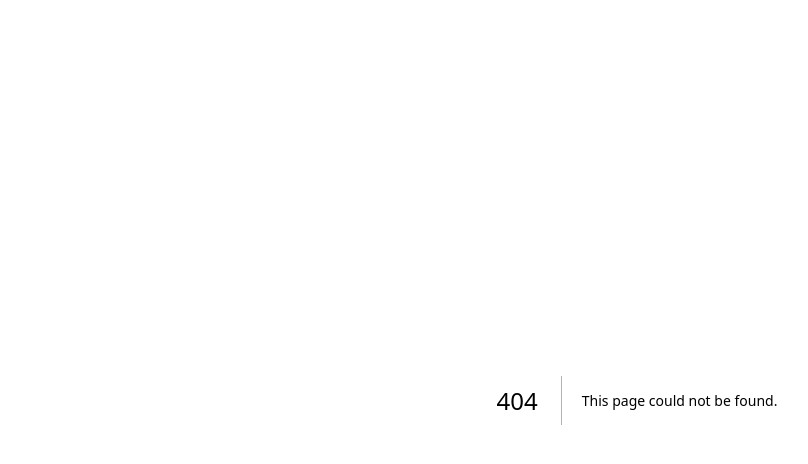
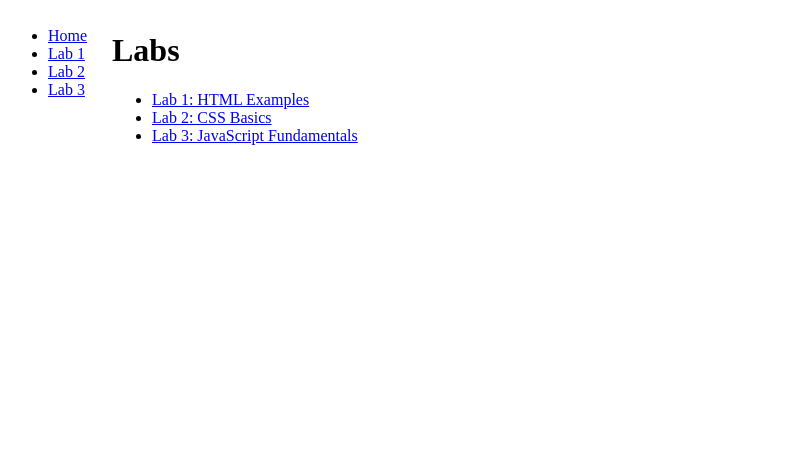
Before and after one commit to mirzaworld/kambaz-next-js, a Next.js app: page /labs in a window 1280 px wide. Before the commit this address had no page. Shown: the top 464 px of the page, without its empty margins (3-811 px from the left). Built offline with nearby package versions, Linux system fonts and the light colour scheme.

Commit message:
Add navigation links and layout for lab pages

```diff
--- /dev/null
+++ b/app/labs/TOC.tsx
@@ -0,0 +1,27 @@
+import Link from "next/link";
+
+export default function TOC() {
+    return (
+        <ul>
+            <li>
+                <Link href = "/labs" id = "wd-lab1-link" >
+                Home </Link>
+            </li>
+
+            <li>
+                <Link href = "/labs/lab1" id = "wd-lab1-link" >
+                Lab 1 </Link>
+            </li>
+
+            <li>
+                <Link href = "/labs/lab2" id = "wd-lab2-link" >
+                Lab 2 </Link>
+            </li>
+
+            <li>
+                <Link href = "/labs/lab3" id = "wd-lab3-link" >
+                Lab 3 </Link>
+            </li>
+        </ul>
+    );
+}
--- /dev/null
+++ b/app/labs/layout.tsx
@@ -0,0 +1,19 @@
+import { ReactNode } from "react";
+import TOC from "./TOC";
+
+export default function labslayout({
+    children,
+    }: Readonly<{ children: ReactNode }>) {
+    return (
+        <table>
+            <tbody>
+                <tr>
+                    <td valign = "top" width = "100px">
+                        <TOC />
+                    </td>
+                    <td valign = "top" > {children} </td>
+                </tr>
+            </tbody>
+        </table>
+    );
+}
--- /dev/null
+++ b/app/labs/page.tsx
@@ -0,0 +1,25 @@
+import Link from "next/link";
+
+export default function labs() {
+    return (
+        <div id = "wd-labs" >
+            <h1> Labs </h1>
+            <ul>
+                <li>
+                    <Link href = "/labs/lab1" id = "wd-lab1-link">
+                    Lab 1: HTML Examples </Link>
+                </li>
+
+                <li>
+                    <Link href = "/labs/lab2" id = "wd-lab2-link" >
+                    Lab 2: CSS Basics </Link>
+                </li>
+
+                <li>
+                    <Link href = "/labs/lab3" id = "wd-lab3-link" >
+                    Lab 3: JavaScript Fundamentals </Link>
+                </li>
+            </ul>
+        </div>
+    );
+}
```
Also changed, not shown: app/labs/lab1/page.tsx (+4 -3 lines), app/labs/lab2/page.tsx (added, +12 -0 lines), app/labs/lab3/page.tsx (added, +11 -0 lines).
